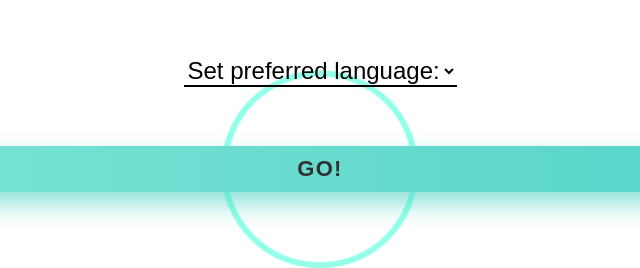
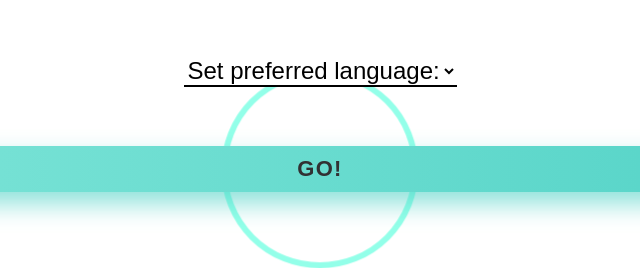
Before and after one commit to yum25/simplingo, a website built with webpack: page static/sidepanel.html in a window 1280 px wide. Shown: the part 265-533 px from the top of the page, 320-960 px from the left. Built offline with nearby package versions, Linux system fonts and the light colour scheme; some packages are replaced by stand-ins of ours.

Commit message:
revert style changes

```diff
--- a/static/sidepanel.html
+++ b/static/sidepanel.html
@@ -38,7 +38,7 @@
   </section>
   <br>
   <section id="select-options" style="display: flex; flex-direction: column; align-items: center; font-size: 15px;">
-    <select id="chooseLang" style="background: transparent;">
+    <select id="chooseLang">
       <option value="xx">Set preferred language:</option>
 
       <!-- Change languages between these comments to be written in their own language -->
```
